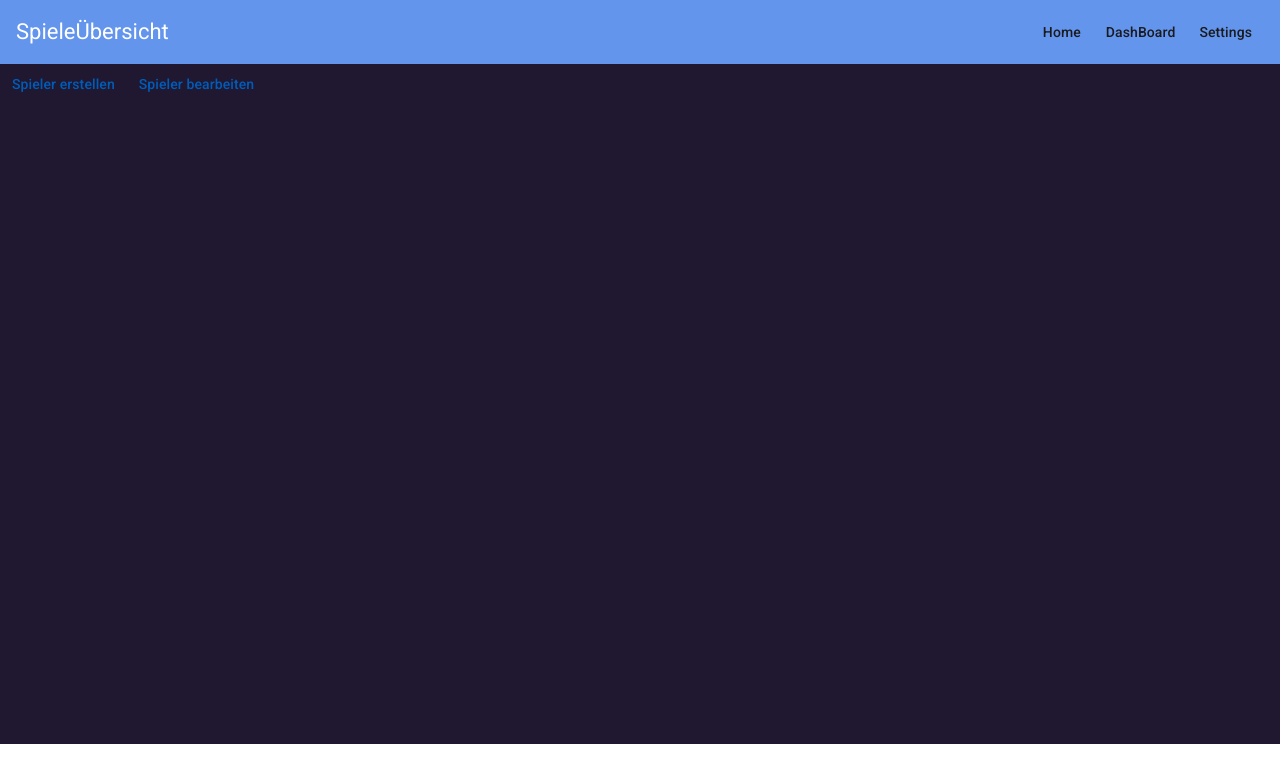
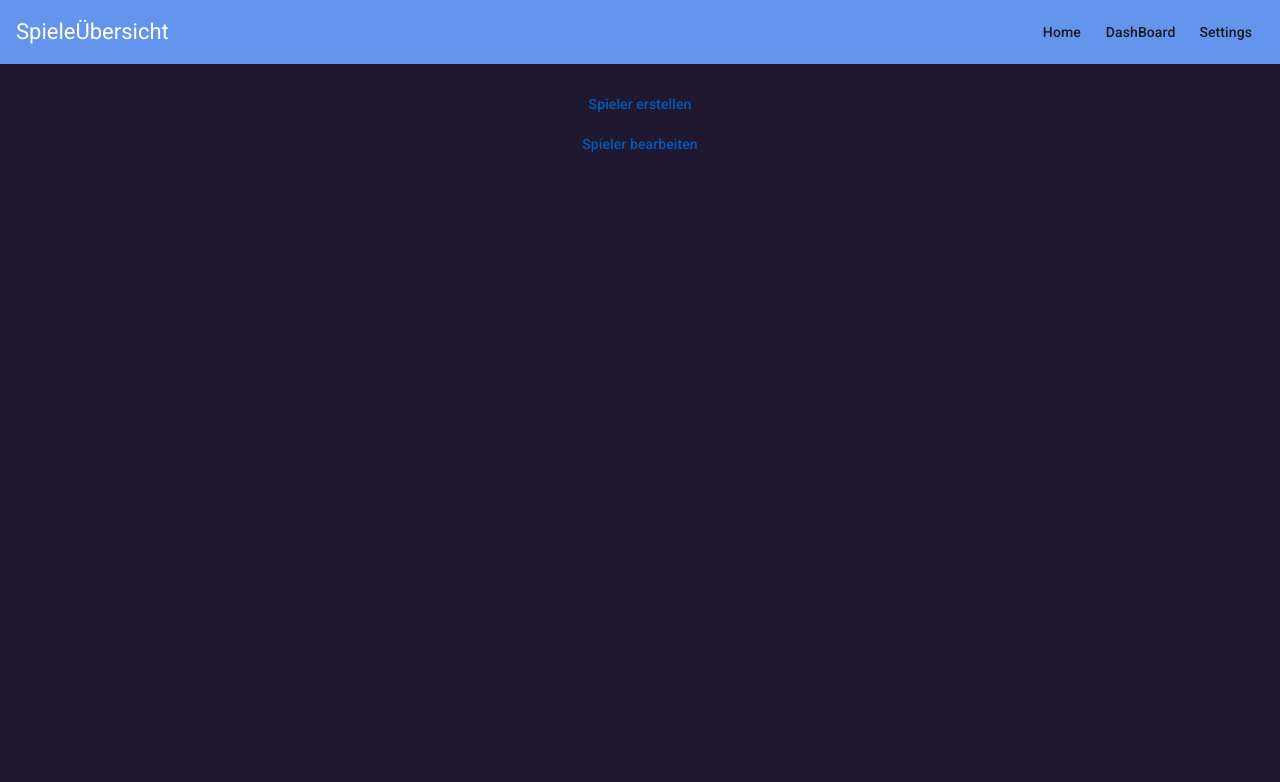
Before and after one commit to IgorStoleski/GameDashboard, an Angular app: page /main/settings in a window 1280 px wide. Shown: the top 782 px of the page. Built offline with nearby package versions, Linux system fonts and the light colour scheme.

Commit message:
some changes

```diff
--- a/src/app/main-content/dashboard/settings/settings.component.scss
+++ b/src/app/main-content/dashboard/settings/settings.component.scss
@@ -0,0 +1,12 @@
+section {
+    display: flex;
+    justify-content: center;
+    align-items: center;
+    padding-top: 20px;
+
+    .btn-settings {
+        display: flex;
+        flex-direction: column;
+
+    }
+}
--- a/src/app/main-content/dashboard/settings/settings.component.ts
+++ b/src/app/main-content/dashboard/settings/settings.component.ts
@@ -8,7 +8,7 @@ import { EditUsersComponent } from './edit-users/edit-users.component';
   selector: 'app-settings',
   standalone: true,
   imports: [
-    MaterialModule
+    MaterialModule,
   ],
   templateUrl: './settings.component.html',
   styleUrl: './settings.component.scss'
--- a/src/styles.scss
+++ b/src/styles.scss
@@ -6,6 +6,7 @@
   html,
   body {
     height: 100vh;
+    background-color: #1f1830;
   }
 
   body {
```
Also changed, not shown: src/app/main-content/dashboard/settings/settings.component.html (+4 -5 lines).
